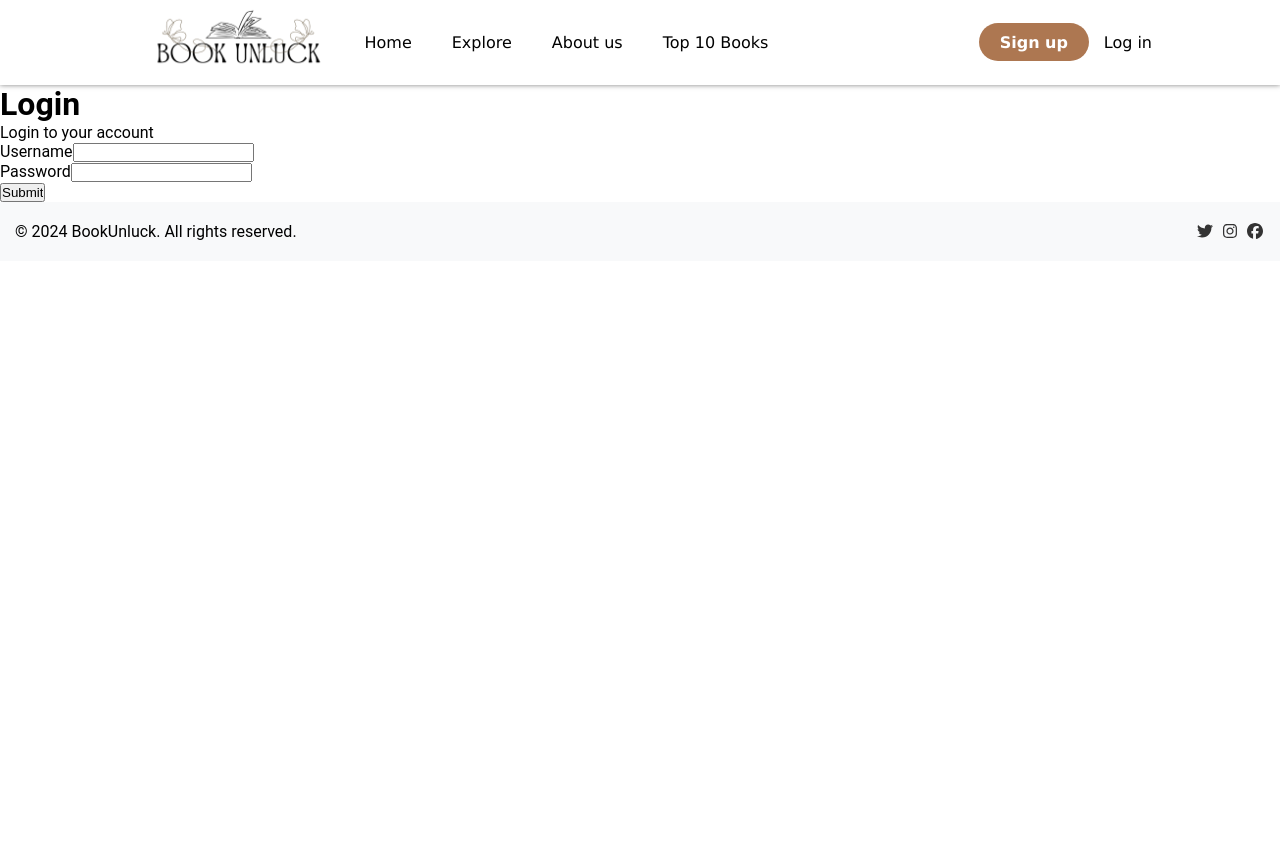
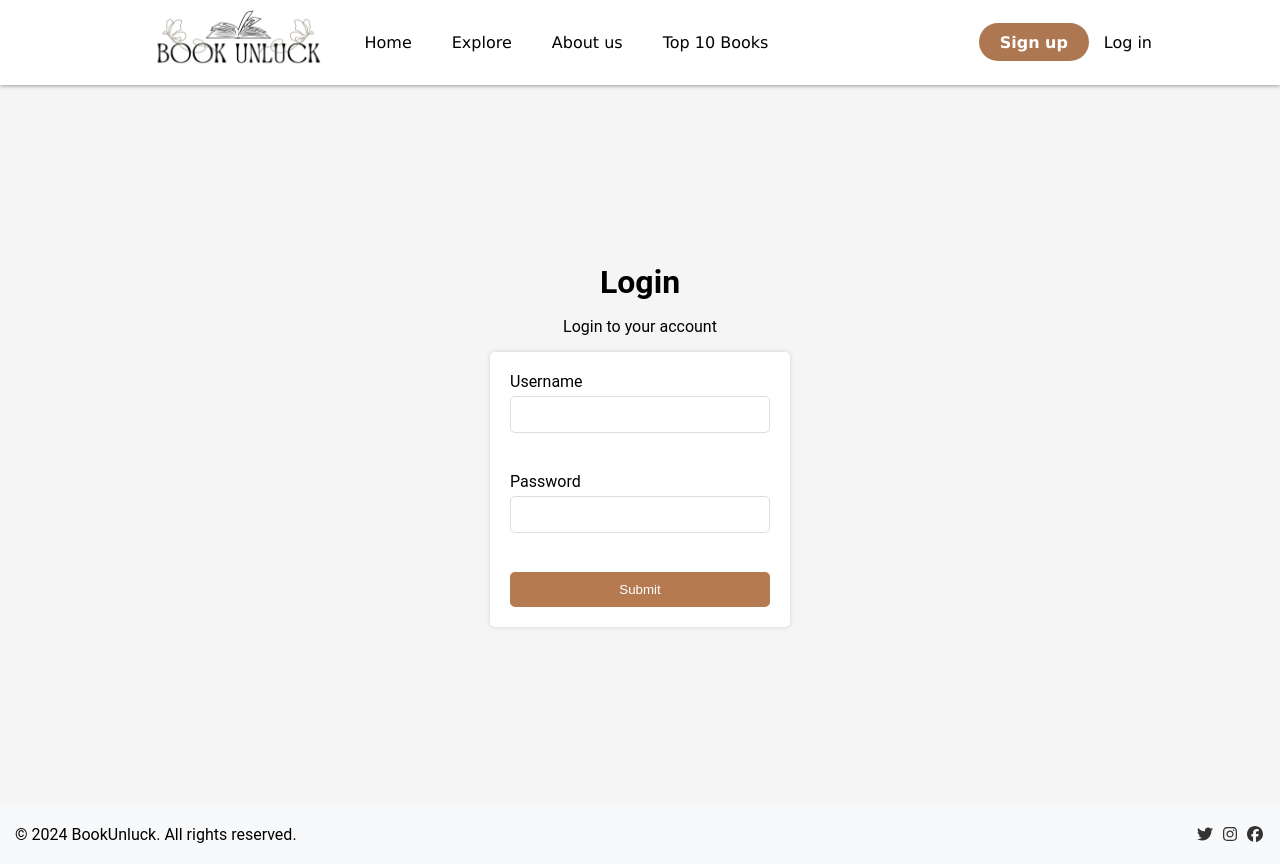
Before and after one commit to abdel2000-dply/BookUnlock, a React (Vite) app in the folder frontend/: page /login in a window 1280 px wide. Before the commit the page ends 800 px from the top, so only its background shows below. Built offline with nearby package versions, Linux system fonts and the light colour scheme.

Commit message:
Add login functionality to Login component

```diff
--- a/frontend/src/pages/Login.jsx
+++ b/frontend/src/pages/Login.jsx
@@ -1,16 +1,41 @@
-import React from "react";
+import React, { useState } from "react";
+// Import the CSS file
+import "../assets/Styles/Form.css";
 
 function Login() {
+    const [username, setUsername] = useState("");
+    const [password, setPassword] = useState("");
+
+    const url = "http://localhost:5000/api/v1/login";
+
+    const handleSubmit = async (event) => {
+        event.preventDefault();
+
+        const response = await fetch(url, {
+            method: "POST",
+            headers: {
+                "Content-Type": "application/json",
+            },
+            body: JSON.stringify({ username, password }),
+        });
+
+        if (response.ok) {
+            console.log("Login successful");
+        } else {
+            console.log("Login failed");
+        }
+    };
+
     return (
-        <div>
+        <div className="form-container">
         <h1>Login</h1>
         <p>Login to your account</p>
-        <form>
-            <label for="username">Username</label>
-            <input type="text" id="username" name="username"></input><br></br>
-            <label for="password">Password</label>
-            <input type="text" id="password" name="password"></input><br></br>
-            <input type="submit" value="Submit"></input>
+        <form onSubmit={handleSubmit}>
+            <label htmlFor="username">Username</label>
+            <input type="text" id="username" name="username" value={username} onChange={e => setUsername(e.target.value)} /><br />
+            <label htmlFor="password">Password</label>
+            <input type="password" id="password" name="password" value={password} onChange={e => setPassword(e.target.value)} /><br />
+            <input type="submit" value="Submit" />
         </form>
         </div>
     );
```
